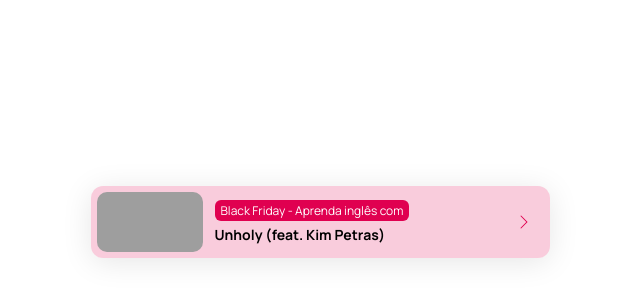
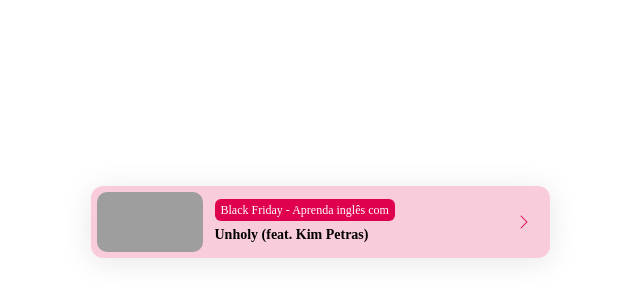
Before and after one commit to moloypal2021/GreatSongs, a website: page public/extradiv.html in a window 1280 px wide. Shown: the part 64-364 px from the top of the page, 320-960 px from the left. Drawn offline with Linux system fonts and the light colour scheme; grey boxes are pictures that could not be loaded.

Commit message:
Update new css

```diff
--- a/public/extradiv.html
+++ b/public/extradiv.html
@@ -7,8 +7,6 @@
     <meta name="viewport" content="width=device-width, initial-scale=1.0">
     <title>Document</title>
     <style>
-        @import url("https://fonts.googleapis.com/css2?family=Manrope:wght@200;300;400;500;600;700;800&display=swap");
-
         * {
             padding: 0px;
             margin: 0px;
@@ -18,60 +16,66 @@
             margin-top: 250px;
         }
 
-        .card {
-            max-width: 447px;
-            width: 100%;
-            margin-left: auto;
-            margin-right: auto;
-            background-color: rgba(224, 0, 80, 0.2);
-            border-radius: 12px;
-            display: flex;
-            align-items: center;
-            padding: 6px;
-            font-family: 'Manrope', sans-serif;
-            box-shadow: 0px 4px 30px rgba(0, 0, 0, 0.1);
-            text-decoration: none;
-            transition: all 0.1s ease-in-out;
+        .newCard {
+            max-width: 447px !important;
+            width: 100% !important;
+            margin-left: auto !important;
+            margin-right: auto !important;
+            background-color: rgba(224, 0, 80, 0.2) !important;
+            border-radius: 12px !important;
+            display: flex !important;
+            align-items: center !important;
+            padding: 6px !important;
+            box-shadow: 0px 4px 30px rgba(0, 0, 0, 0.1) !important;
+            text-decoration: none !important;
+            transition: all 0.1s ease-in-out !important;
         }
 
-        .card:hover {
-            transform: translateY(-5px);
+        .newCard:hover {
+            transform: translateY(-5px) !important;
         }
 
-        .card-img {
-            width: 106px;
-            height: 60px;
-            border-radius: 10px;
-            margin-right: 12px;
+        .newCard .card-img {
+            width: 106px !important;
+            height: 60px !important;
+            border-radius: 10px !important;
+            margin-right: 12px !important;
         }
 
-        .badge {
-            background: #E00050;
-            padding: 2px 6px;
-            border-radius: 6px;
-            margin-bottom: 4px;
-            color: #fff;
-            font-size: 12px;
+        .newCard .badge {
+            background: #E00050 !important;
+            padding: 2px 6px !important;
+            border-radius: 6px !important;
+            margin: 0px !important;
+            margin-bottom: 4px !important;
+            color: #fff !important;
+            font-size: 12px !important;
+            line-height: 18px !important;
+            display: inline-block !important;
         }
 
-        .title {
-            font-size: 14px;
-            font-weight: 700;
-            color: #000;
+        .newCard .title {
+            font-size: 14px !important;
+            line-height: 20px !important;
+            font-weight: 700 !important;
+            color: #000 !important;
+            margin: 0px !important;
+            padding: 0px !important;
         }
 
-        .crv-icon {
-            width: 16px;
-            margin-left: auto;
-            color: #E00050;
-            margin-right: 12px;
+        .newCard .crv-icon {
+            width: 16px !important;
+            margin-left: auto !important;
+            color: #E00050 !important;
+            margin-right: 12px !important;
+            flex-shrink: 0px;
         }
     </style>
 </head>
 
 <body>
     <div class="margin-box">
-        <a href="#" class="card">
+        <a href="#" class="newCard">
             <img src="https://akamai.sscdn.co/tb/170x96/academy_courses/thumbs/unholybf-a-1669237722.png" alt=""
                 class="card-img">
             <div>
```
